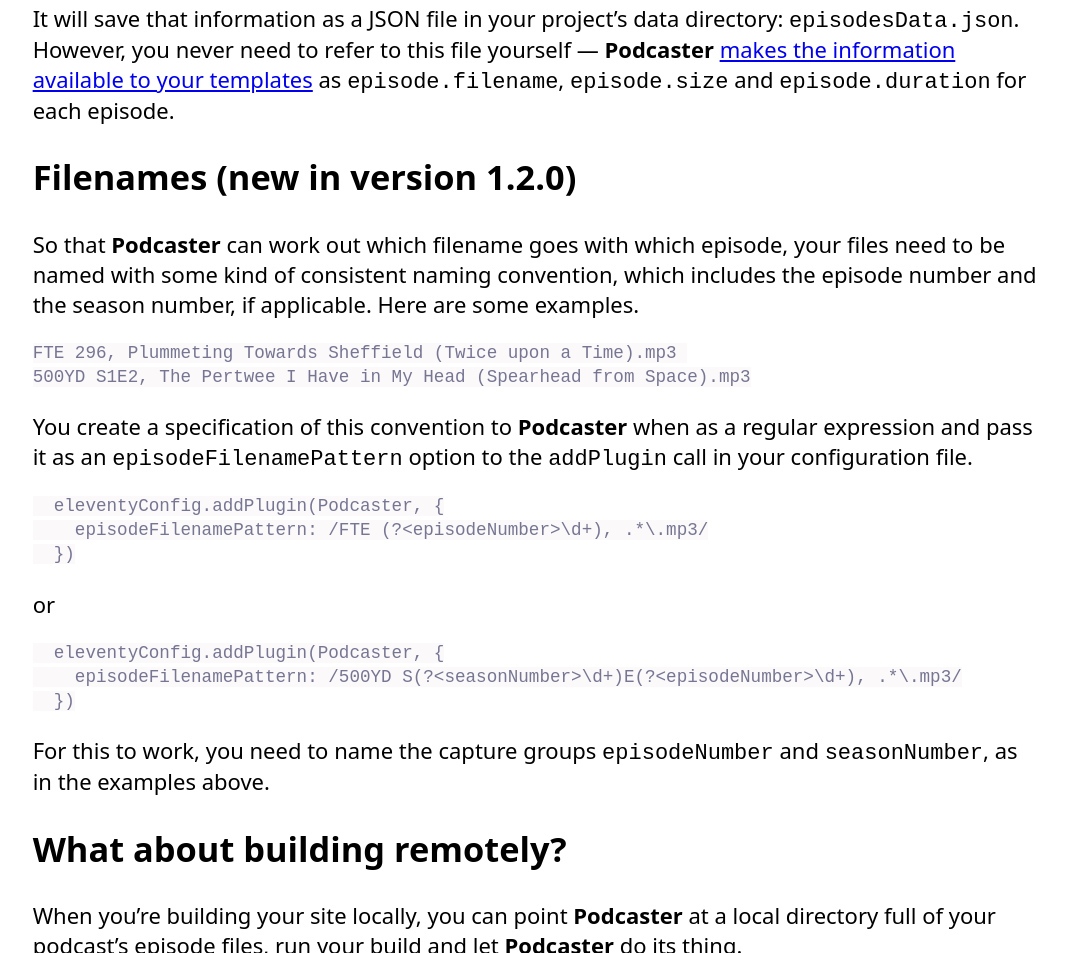
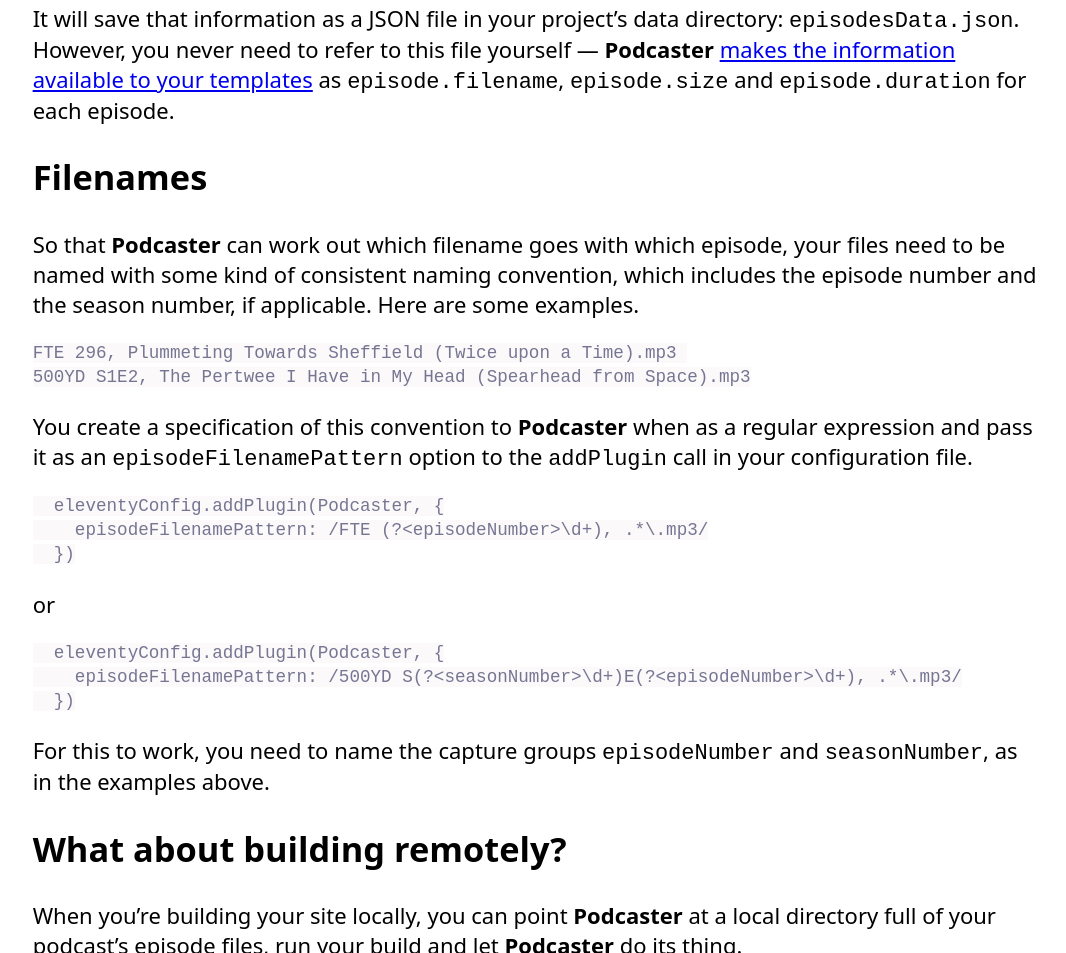
Before and after one commit to nathan-bottomley/eleventy-plugin-podcaster.com, an Eleventy site: page content/docs/filename-size-and-duration.md in a window 1280 px wide. Shown: the part 1228-2181 px from the top of the page, without its empty margins (104-1170 px from the left). Built offline with nearby package versions, Linux system fonts and the light colour scheme; Eleventy itself is replaced by a stand-in of ours; some packages are replaced by stand-ins of ours; code samples lack their colours; files that its build step writes are made by us from their sources; a script that the page names is missing; what @zachleat/heading-anchors, markdown-it-attrs, markdown-it-github-alerts, simpledotcss would draw is missing.

Commit message:
Deleted reference to version 1.2.0

```diff
--- a/content/docs/filename-size-and-duration.md
+++ b/content/docs/filename-size-and-duration.md
@@ -29,7 +29,7 @@
 
 It will save that information as a JSON file in your project's data directory: `episodesData.json`. However, you never need to refer to this file yourself — **Podcaster** [makes the information available to your templates](information-in-templates.md) as `episode.filename`, `episode.size` and `episode.duration` for each episode.
 
-## Filenames **(new in version 1.2.0)**
+## Filenames
 
 So that **Podcaster** can work out which filename goes with which episode, your files need to be named with some kind of consistent naming convention, which includes the episode number and the season number, if applicable. Here are some examples.
 
```
